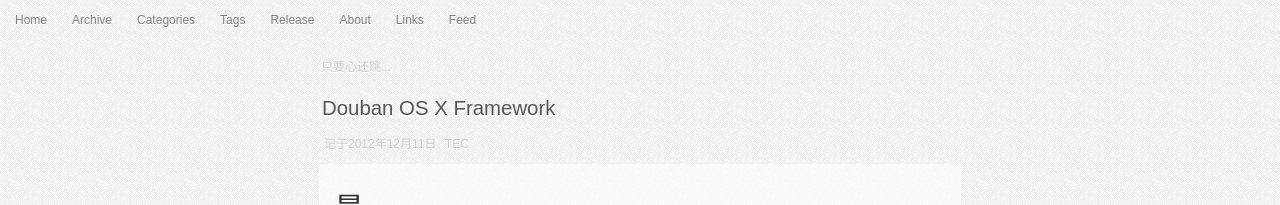
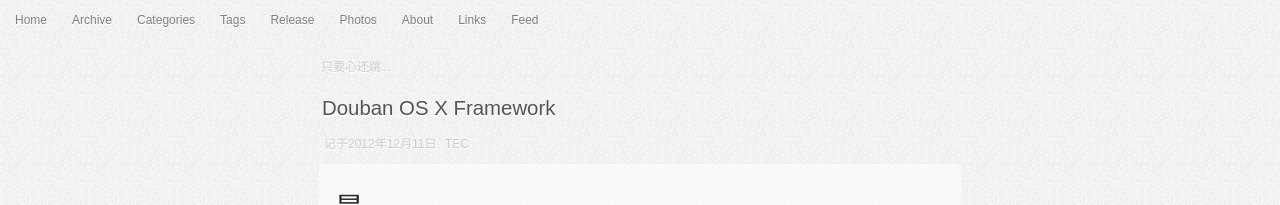
Before and after one commit to zwitzwit/guojing.github.com, a Jekyll site: the page built from index.html, in a window 1280 px wide and 900 px high. Shown: the top 205 px of the window. Built offline with Jekyll 4.4.1, drawn with Linux system fonts in a browser that asks for light colours; Markdown is read by kramdown in place of the engine named in the settings; the list of posts is cut into pages by our own code; comment, search, counter and statistics services are not loaded.

Commit message:
add photos banner

```diff
--- a/_includes/banner.html
+++ b/_includes/banner.html
@@ -5,6 +5,7 @@
     <li><a href="/categories/">Categories</a></li>
     <li><a href="/tags/">Tags</a></li>
     <li><a href="/release/">Release</a></li>
+    <li><a href="http://instagram.com/soundbbg">Photos</a></li>
     <li><a href="/about/">About</a></li>
     <li><a href="/links/">Links</a></li>
     <li><a href="/feed.xml">Feed</a></li>
```
Also changed, not shown: release/index.md (+1 -0 lines).
